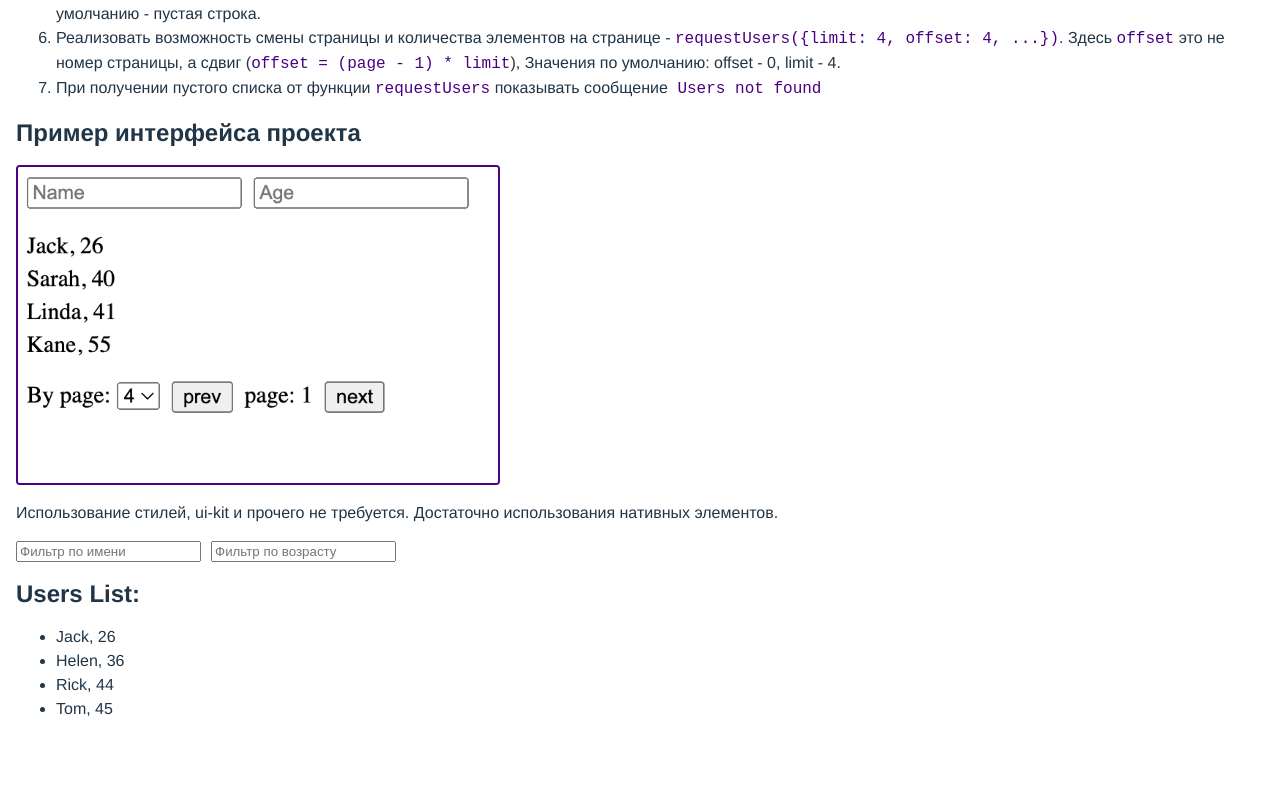
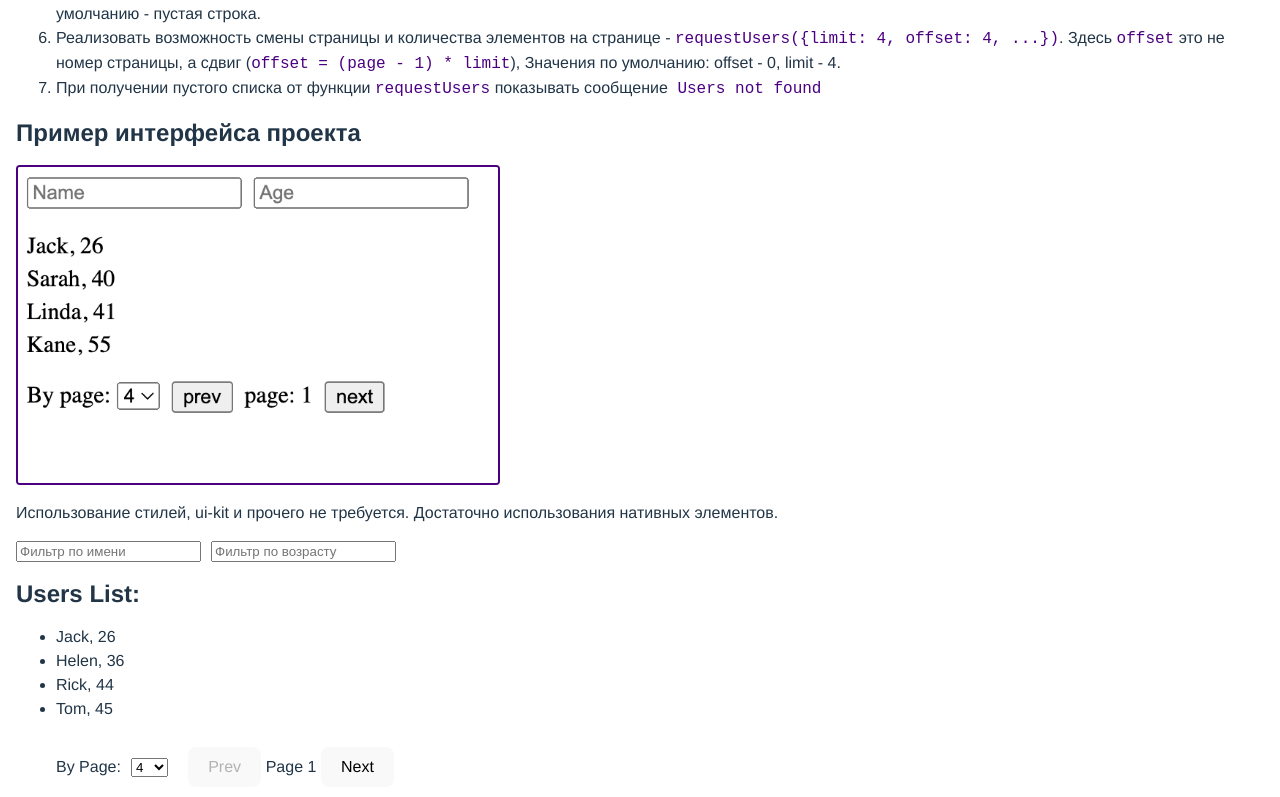
Before and after one commit to Artcode-x/users-app-react--forked-, a React (Vite) app: page / in a window 1280 px wide. Shown: the part 409-1206 px from the top of the page. Before the commit the page ends 1146 px from the top, so only its background shows below. Built offline with nearby package versions, Linux system fonts and the light colour scheme.

Commit message:
Реализация пагинации, переключение кол-ва отображения юзеров на странице

```diff
--- a/src/App.tsx
+++ b/src/App.tsx
@@ -2,23 +2,25 @@ import React, { useEffect, useState } from "react"
 import { requestUsers, requestUsersWithError, User } from "./api"
 import "./styles.css"
 import Requirements from "./Requirements"
-
 export default function App() {
   const [users, setUsers] = useState<User[]>([])
   const [loading, setLoading] = useState(true)
   const [error, setError] = useState<Error | null>(null)
   const [nameFilter, setNameFilter] = useState<string>("")
   const [ageFilter, setAgeFilter] = useState<string>("")
+  const [currentPage, setCurrentPage] = useState<number>(1)
+  const [itemsPerPage, setItemsPerPage] = useState<number>(4)
 
   const fetchUsers = () => {
-    requestUsers({ name: nameFilter, age: ageFilter, limit: 4, offset: 0 })
+    const offset = (currentPage - 1) * itemsPerPage
+    requestUsers({ name: nameFilter, age: ageFilter, limit: itemsPerPage, offset })
       .then((data) => {
         setUsers(data)
         setLoading(false)
       })
       .catch((err) => {
-        requestUsersWithError().catch((someError) => {
-          setError(someError)
+        requestUsersWithError().catch((errorWithError) => {
+          setError(errorWithError)
           setLoading(false)
         })
 
@@ -29,14 +31,24 @@ export default function App() {
 
   useEffect(() => {
     fetchUsers()
-  }, [nameFilter, ageFilter])
+  }, [nameFilter, ageFilter, currentPage, itemsPerPage])
 
   const handleNameChange = (event: React.ChangeEvent<HTMLInputElement>) => {
     setNameFilter(event.target.value)
+    setCurrentPage(1)
   }
 
   const handleAgeFilter = (event: React.ChangeEvent<HTMLInputElement>) => {
     setAgeFilter(event.target.value)
+  }
+
+  const handlePageChange = (newPage: number) => {
+    setCurrentPage(newPage)
+  }
+
+  const handleItemsPerPageChange = (event: React.ChangeEvent<HTMLSelectElement>) => {
+    setItemsPerPage(Number(event.target.value))
+    setCurrentPage(1)
   }
 
   if (loading) {
@@ -58,12 +70,36 @@ export default function App() {
         placeholder="Фильтр по имени"
       />
       <input type="text" value={ageFilter} onChange={handleAgeFilter} placeholder="Фильтр по возрасту" />
+
       <h2>Users List:</h2>
       <ul>
-        {users.map((user) => (
-          <li key={user.id}>{`${user.name}, ${user.age}`}</li>
-        ))}
+        {users.length === 0 ? (
+          <li>Users not found</li>
+        ) : (
+          users.map((user) => <li key={user.id}>{`${user.name}, ${user.age}`}</li>)
+        )}
       </ul>
+      <div style={{ display: "flex", alignItems: "center" }}>
+        <div style={{ display: "flex", alignItems: "center", paddingRight: "10px" }}>
+          <ul style={{ marginRight: "10px" }}>By Page:</ul>
+          <select onChange={handleItemsPerPageChange} value={itemsPerPage}>
+            <option value={4}>4</option>
+            <option value={8}>8</option>
+            <option value={12}>12</option>
+            <option value={16}>16</option>
+          </select>
+        </div>
+        <div style={{ padding: "10px" }}>
+          <button
+            onClick={() => handlePageChange(currentPage > 1 ? currentPage - 1 : 1)}
+            disabled={currentPage === 1}
+          >
+            Prev
+          </button>
+          <span> Page {currentPage} </span>
+          <button onClick={() => handlePageChange(currentPage + 1)}>Next</button>
+        </div>
+      </div>
     </div>
   )
 }
```
